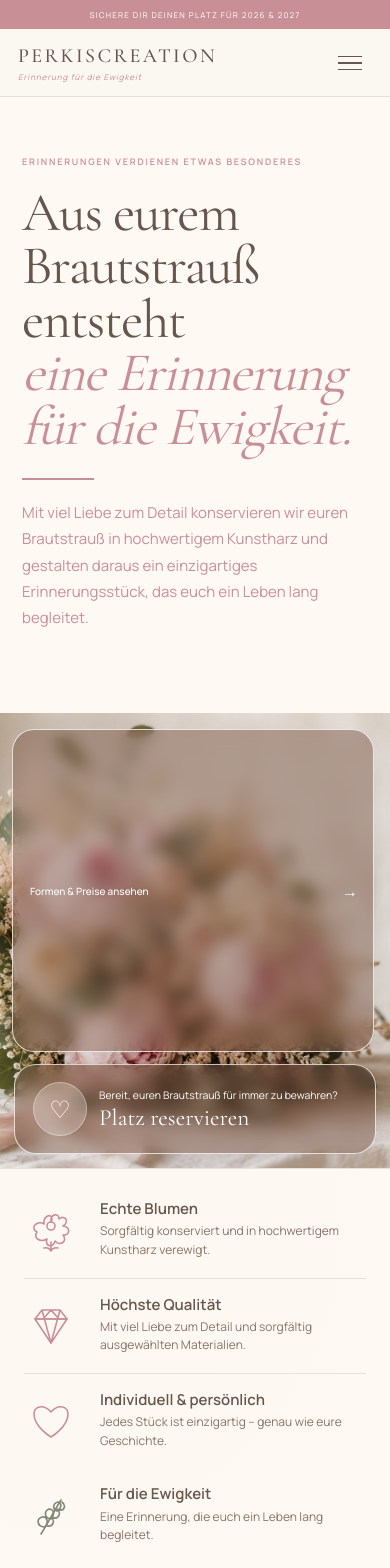
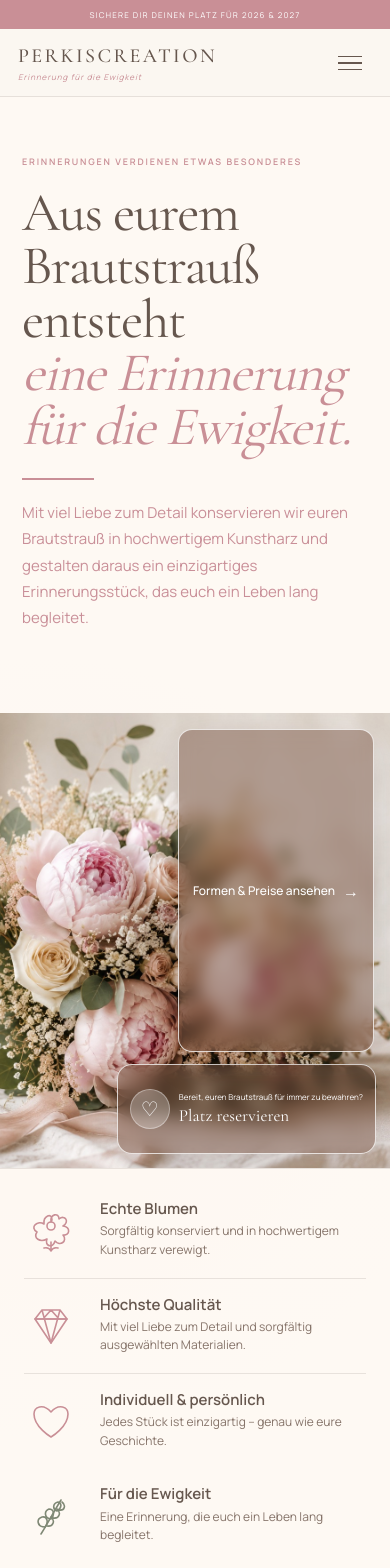
Before and after one commit to Perkiscreation/perkiscreation-website, a Next.js app: page / in a window 390 px wide. Shown: the top 1568 px of the page. Built offline with nearby package versions, Linux system fonts and the light colour scheme.

Commit message:
Mobile Ansicht kompakter

```diff
--- a/app/globals.css
+++ b/app/globals.css
@@ -2288,3 +2288,299 @@ h3,
 .weddingHeroText {
   color: #c98f98 !important;
 }
+/* =========================================================
+   MOBILE LAYOUT – KOMPAKTER
+   Desktop bleibt unverändert
+   ========================================================= */
+
+@media (max-width: 700px) {
+
+  /* ==============================
+     FORMEN & PREISE
+     2 Kacheln nebeneinander
+     ============================== */
+
+  .productGrid {
+    grid-template-columns: repeat(2, minmax(0, 1fr)) !important;
+    gap: 12px !important;
+  }
+
+  .productCard {
+    min-width: 0 !important;
+  }
+
+
+  /* ==============================
+     GUT ZU WISSEN
+     2 Kacheln nebeneinander
+     ============================== */
+
+  .knowledgeGrid {
+    grid-template-columns: repeat(2, minmax(0, 1fr)) !important;
+    gap: 12px !important;
+  }
+
+
+  /* ==============================
+     FORMEN & PREISE BUTTON
+     kleiner auf dem Handy
+     ============================== */
+
+  .weddingHeroPrices {
+    width: auto !important;
+    max-width: 250px !important;
+    min-height: 0 !important;
+    padding: 12px 16px !important;
+    margin: 0 auto !important;
+    font-size: 13px !important;
+    border-radius: 16px !important;
+  }
+
+  .weddingHeroPrices span {
+    font-size: 13px !important;
+  }
+
+  .weddingHeroPrices b {
+    font-size: 17px !important;
+  }
+
+
+  /* ==============================
+     PLATZ RESERVIEREN
+     kleiner auf dem Handy
+     ============================== */
+
+  .weddingHeroAppointment {
+    width: auto !important;
+    max-width: 285px !important;
+    padding: 9px 12px !important;
+    margin: 8px auto 0 !important;
+    border-radius: 16px !important;
+  }
+
+  .weddingHeroAppointmentText small {
+    font-size: 8px !important;
+    line-height: 1.2 !important;
+  }
+
+  .weddingHeroAppointment strong {
+    font-size: 17px !important;
+    line-height: 1.1 !important;
+  }
+
+  .weddingHeroAppointment > b {
+    font-size: 17px !important;
+  }
+
+  .weddingHeroCalendar {
+    width: 40px !important;
+    height: 40px !important;
+    flex: 0 0 40px !important;
+    font-size: 21px !important;
+  }
+
+}
+/* =========================================================
+   MOBILE – KOMPAKTER & ÜBERSICHTLICHER
+   Desktop bleibt unverändert
+   ========================================================= */
+
+@media (max-width: 700px) {
+
+  /* -------------------------------------------------------
+     FORMEN & PREISE
+     Zwei Kacheln nebeneinander
+     ------------------------------------------------------- */
+
+  .productGrid {
+    grid-template-columns: repeat(2, minmax(0, 1fr)) !important;
+    gap: 12px !important;
+  }
+
+  .productCard {
+    min-width: 0 !important;
+  }
+
+  .shapeBox {
+    padding: 16px !important;
+  }
+
+  .shape {
+    width: 70% !important;
+    max-width: 130px !important;
+  }
+
+  .productBody {
+    padding: 16px !important;
+  }
+
+  .productBody h3 {
+    font-size: 18px !important;
+    margin-bottom: 8px !important;
+  }
+
+  .priceList {
+    margin: 6px 0 12px !important;
+  }
+
+  .priceRow {
+    gap: 6px !important;
+    padding: 8px 0 !important;
+  }
+
+  .priceRow div {
+    gap: 5px !important;
+    flex-wrap: wrap;
+  }
+
+  .priceRow strong,
+  .priceRow b {
+    font-size: 14px !important;
+  }
+
+  .priceRow span {
+    font-size: 10px !important;
+  }
+
+
+  /* -------------------------------------------------------
+     GUT ZU WISSEN
+     Zwei Kacheln nebeneinander
+     ------------------------------------------------------- */
+
+  .knowledgeGrid {
+    grid-template-columns: repeat(2, minmax(0, 1fr)) !important;
+    gap: 10px !important;
+  }
+
+  .knowledgeGrid article {
+    padding: 18px 14px !important;
+  }
+
+  .knowledgeGrid h3 {
+    min-height: auto !important;
+    font-size: 17px !important;
+    margin-bottom: 8px !important;
+  }
+
+  .knowledgeGrid p {
+    font-size: 12px !important;
+    line-height: 1.5 !important;
+  }
+
+
+  /* -------------------------------------------------------
+     DIE SECHS SCHRITTE
+     Zwei nebeneinander
+     ------------------------------------------------------- */
+
+  .sixStepTimeline {
+    grid-template-columns: repeat(2, minmax(0, 1fr)) !important;
+    gap: 28px 12px !important;
+  }
+
+  .sixStepTimeline::before {
+    display: none !important;
+  }
+
+  .sixStepTimeline article {
+    min-width: 0 !important;
+    padding: 0 !important;
+  }
+
+  .sixStepTimeline .timelineDot {
+    width: 42px !important;
+    height: 42px !important;
+    margin-bottom: 12px !important;
+  }
+
+  .sixStepTimeline article h3 {
+    min-height: auto !important;
+    font-size: 17px !important;
+    line-height: 1.25 !important;
+    margin-bottom: 7px !important;
+  }
+
+  .sixStepTimeline article p {
+    font-size: 12px !important;
+    line-height: 1.5 !important;
+  }
+
+  .stepNumber {
+    font-size: 10px !important;
+  }
+
+
+  /* -------------------------------------------------------
+     HERO – FORMEN & PREISE BUTTON
+     ------------------------------------------------------- */
+
+  .weddingHeroPrices {
+    width: auto !important;
+    max-width: 230px !important;
+    min-height: 0 !important;
+    padding: 10px 14px !important;
+    gap: 8px !important;
+    border-radius: 14px !important;
+    font-size: 12px !important;
+  }
+
+  .weddingHeroPrices span {
+    font-size: 12px !important;
+  }
+
+  .weddingHeroPrices b {
+    font-size: 16px !important;
+  }
+
+
+  /* -------------------------------------------------------
+     HERO – PLATZ RESERVIEREN
+     Etwas kleiner, aber weiterhin gut sichtbar
+     ------------------------------------------------------- */
+
+  .weddingHeroAppointment {
+    width: auto !important;
+    max-width: 275px !important;
+    padding: 9px 12px !important;
+    gap: 9px !important;
+    border-radius: 15px !important;
+  }
+
+  .weddingHeroAppointmentText small {
+    font-size: 8px !important;
+    line-height: 1.25 !important;
+  }
+
+  .weddingHeroAppointmentText strong {
+    font-size: 17px !important;
+  }
+
+  .weddingHeroCalendar {
+    width: 40px !important;
+    height: 40px !important;
+    flex: 0 0 40px !important;
+    font-size: 20px !important;
+  }
+
+
+  /* -------------------------------------------------------
+     ALLGEMEINE MOBILE ABSTÄNDE
+     etwas kompakter, ohne die Seite zu quetschen
+     ------------------------------------------------------- */
+
+  .section {
+    padding-top: 65px !important;
+    padding-bottom: 65px !important;
+  }
+
+  .sectionIntro {
+    margin-bottom: 30px !important;
+  }
+
+  .sectionIntro h2 {
+    font-size: 30px !important;
+    line-height: 1.15 !important;
+  }
+
+}
```
